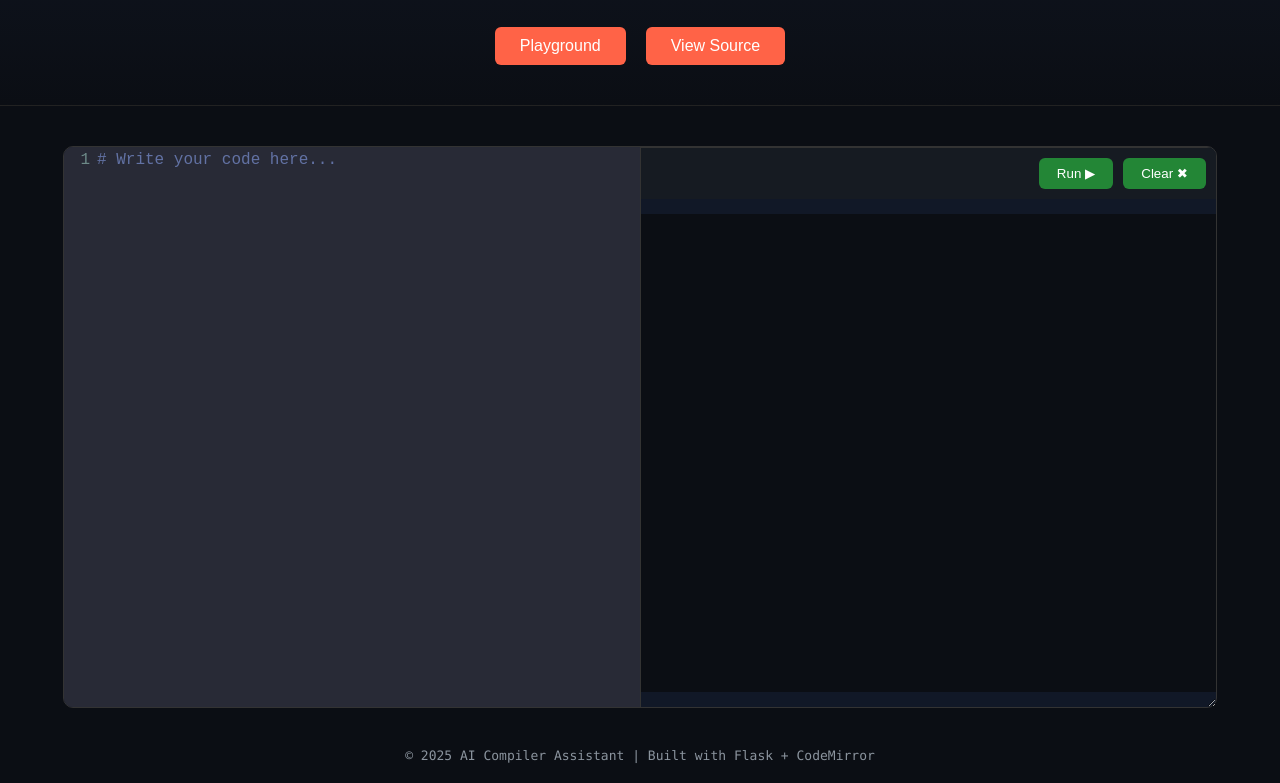
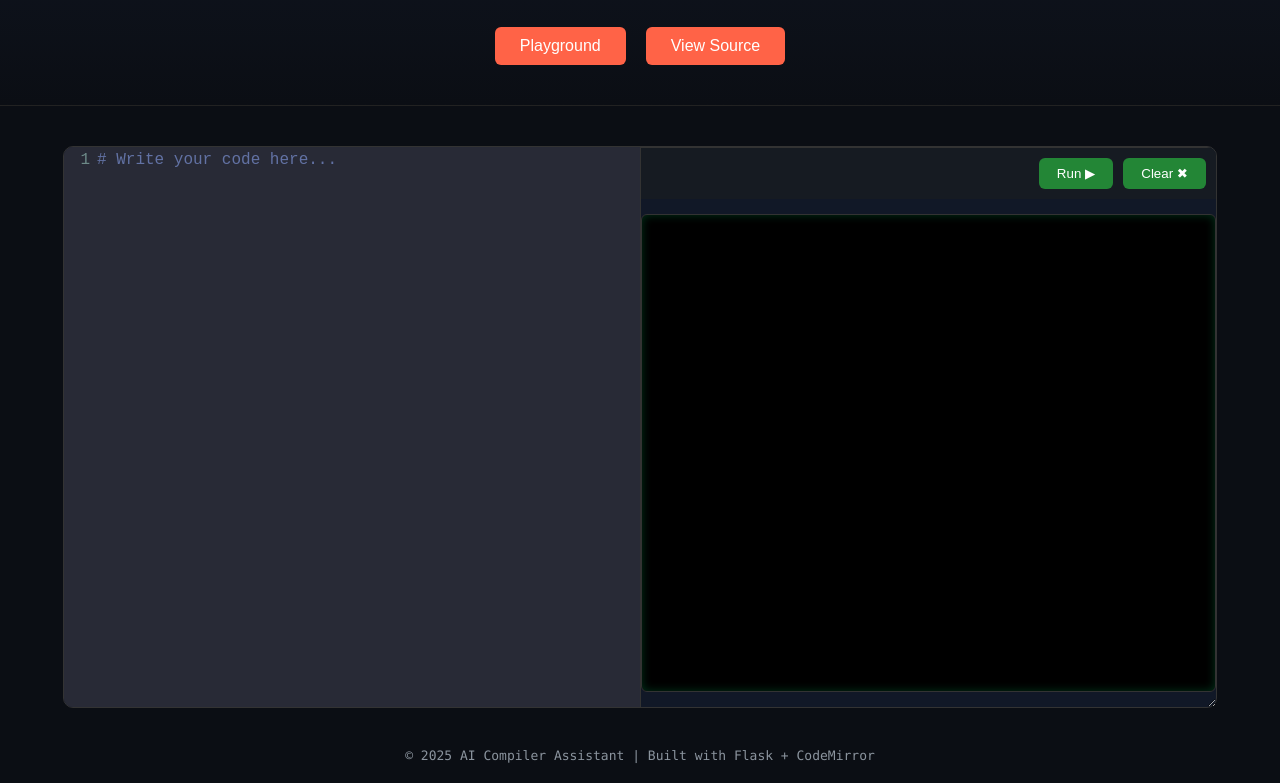
Before and after one commit to PranavUmbarkar06/AI-Compiler-Assisstant, a plain HTML site: page WebPage/index.html in a window 1280 px wide. Shown: the part 222-1005 px from the top of the page. Drawn offline with nearby package versions, Linux system fonts and the light colour scheme.

Commit message:
Changes to Wepage and main.py to run direct code from web

```diff
--- a/WebPage/index.html
+++ b/WebPage/index.html
@@ -100,18 +100,21 @@
 
 #output {
   flex: 1;
-  background: #0b0e14;
-  color: #00ff9f;
+  background-color: #000;     /* Classic terminal black */
+  color: #00ff7f;             /* Terminal green text */
+  font-family: 'Consolas', 'Courier New', monospace;
   padding: 15px;
   font-size: 15px;
-  overflow-y: auto;       /* ✅ enables vertical scrolling */
-  white-space: pre-wrap;  /* ✅ preserves newlines and wraps long lines */
-  word-wrap: break-word;
-  border: none;
+  border-radius: 6px;
+  border: 1px solid #333;
+  overflow-y: auto;           /* Enables scrolling */
+  white-space: pre-wrap;      /* Preserves newlines */
+  word-wrap: break-word;      /* Wraps long lines */
   height: 100%;
-  max-height: 80vh;       /* ✅ prevents cutting off large output */
+  max-height: 80vh;
+  line-height: 1.4;
+  box-shadow: inset 0 0 10px rgba(0, 255, 128, 0.2);
 }
-
 
     #output.error {
       color: #ff5555;
```
Also changed, not shown: 1 other file.
